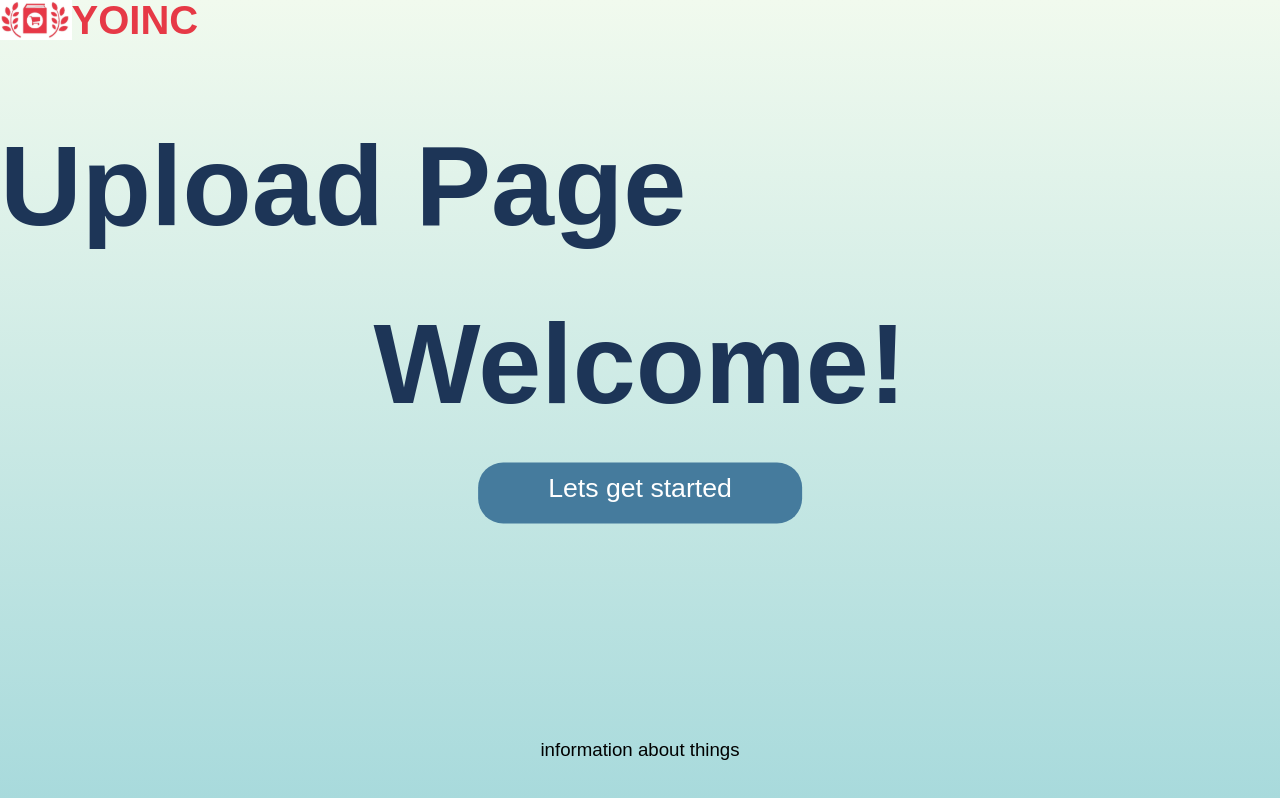
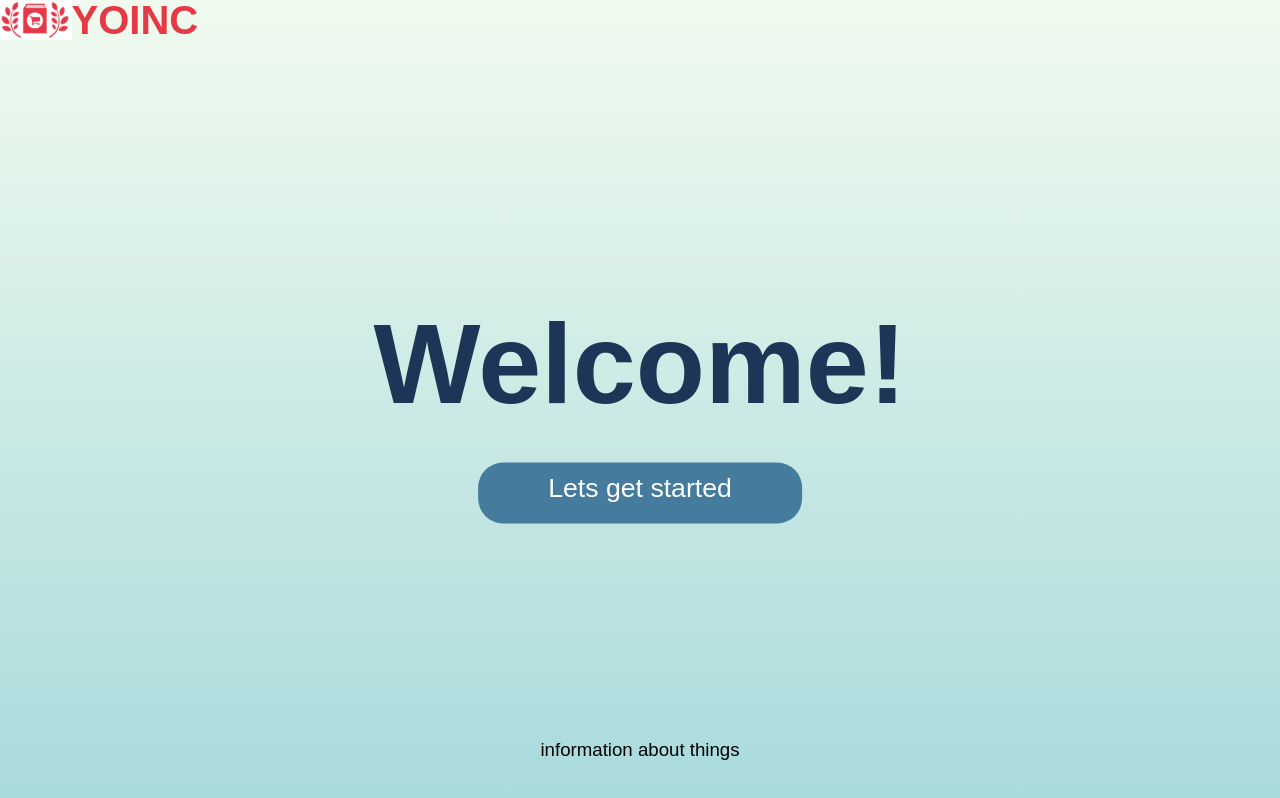
Before and after one commit to amatt06/YOINC, a React (Create React App) app in the folder yoinc/: page / in a window 1280 px wide. Built offline with nearby package versions, Linux system fonts and the light colour scheme; a web font is replaced by a local one.

Commit message:
attempted switch/routes(WelcomeIndex)

```diff
--- a/yoinc/src/Welcome/index.js
+++ b/yoinc/src/Welcome/index.js
@@ -2,7 +2,8 @@
 import React, {Component} from 'react';
 import logo from '../assets/Logo.svg';
 import Routes from "../Routes";
-import Upload from "../Upload";
+
+import Upload from "../Upload/Upload";
 
 export default class Welcome extends Component {
     constructor(props) {
@@ -21,7 +22,12 @@ export default class Welcome extends Component {
                 </h1>
                 <button className='welcome-button'>Lets get started</button>
                 <span className='bottom-text'>information about things</span>
-                <Upload />
+                {/*<Routes>*/}
+                {/*    <switch>*/}
+                {/*        <Routes exact path="/" component={Welcome}/>*/}
+                {/*        <Routes exact path="/Upload" component={Upload}/>*/}
+                {/*    </switch>*/}
+                {/*</Routes>*/}
             </div>
         );
     }
```
Also changed, not shown: yoinc/src/Upload/Upload.js (renamed from yoinc/src/Upload.js).
